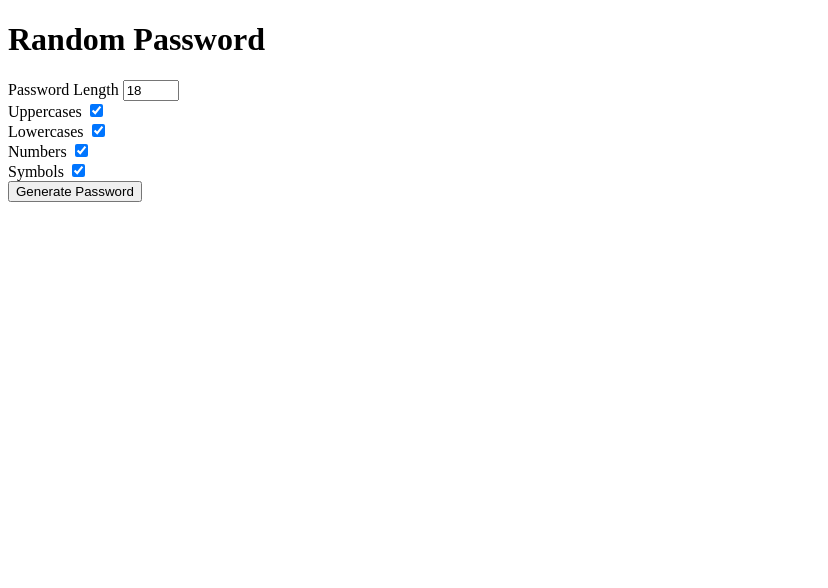
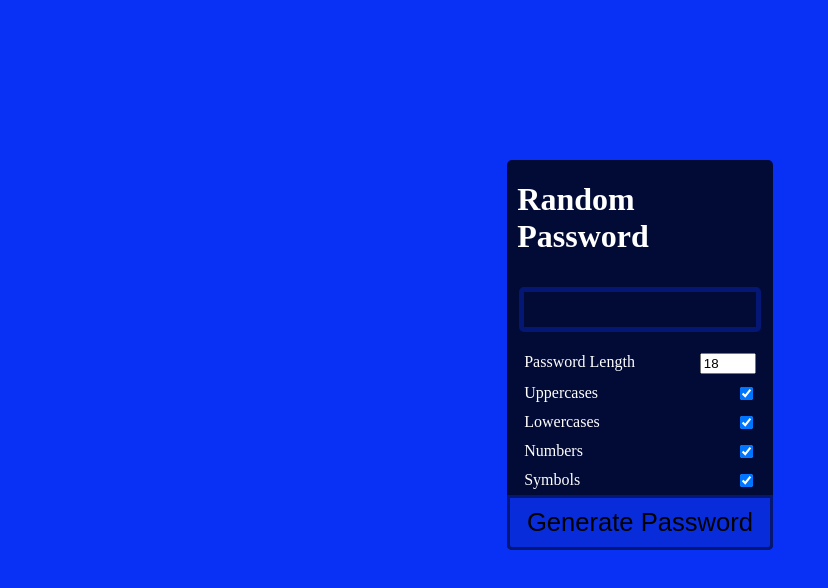
Before and after one commit to 1Handy-Man1/RanomGeneratorPassword, a plain HTML site: page index.html in a window 1280 px wide. Shown: the whole page, without its empty margins (0-828 px from the left). Drawn offline with Linux system fonts and the light colour scheme.

Commit message:
finish making css, now it looks pretty and workarble

```diff
--- a/index.html
+++ b/index.html
@@ -5,6 +5,7 @@
     <meta http-equiv="X-UA-Compatible" content="IE=edge">
     <meta name="viewport" content="width=device-width, initial-scale=1.0">
     <title>Random Password Generator</title>
+    <link rel="stylesheet" href="./style.css" />
 </head>
 <body>
     <div class="container">
--- a/style.css
+++ b/style.css
@@ -0,0 +1,55 @@
+body {
+    background-color: #0931F5;
+}
+
+.container {
+    border-radius: 5px 5px;
+    color: white;
+    background-color: #020B36;
+    margin-left: auto;
+    margin-right: auto;
+    width: 21%;
+    margin-top: 10rem;
+    display: flex;
+    flex-direction: column;
+}
+
+h1{
+    padding: 0 0 10px 10px;
+}
+
+.pwContainer {
+    border: #051775 solid 5px;
+    border-radius: 5px;
+    letter-spacing: 2px;
+	padding: 10px 10px;
+	height: 15px;
+    margin-left: auto;
+    margin-right: auto;
+    width: 80%;
+    margin-bottom: 1rem;
+}
+
+.pwSetting {
+    margin-left: auto;
+    margin-right: auto;
+    width: 91%;
+}
+
+.pwInput {
+    display: flex;
+    justify-content: space-between;
+    padding: 5px;
+}
+
+.btn {
+    background-color: #092CDB;
+    border: solid 3px #051775;
+    padding: 10px;
+    font-size: 2vw;
+    border-radius: 0 0 5px 5px;
+}
+
+.btn:hover {
+    background-color: #051775;
+}
```
